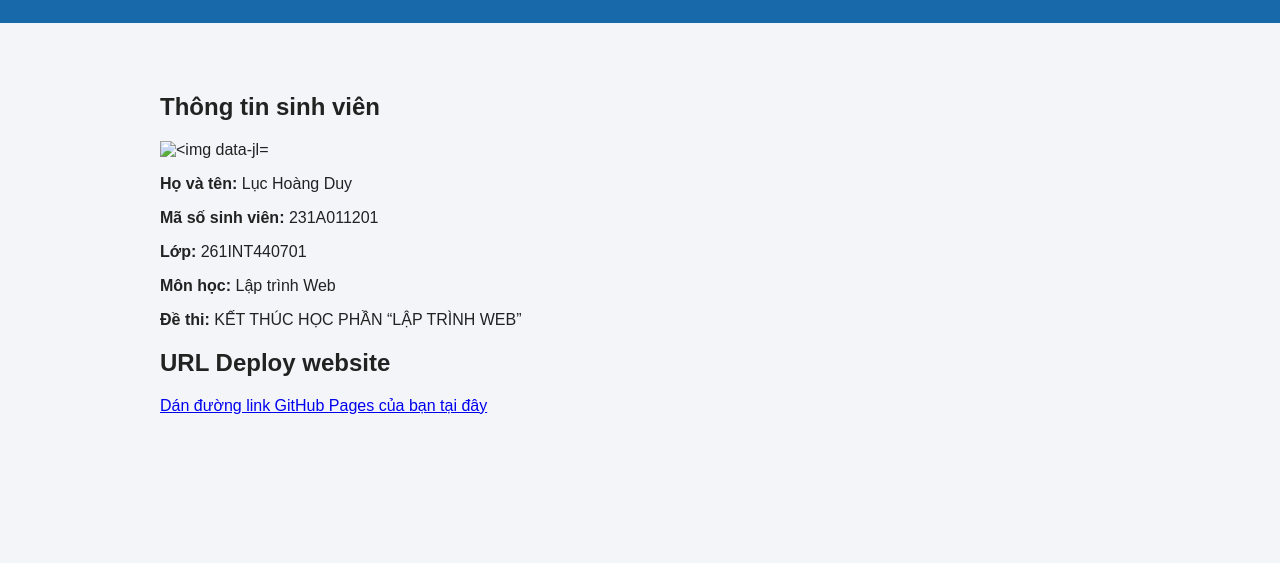
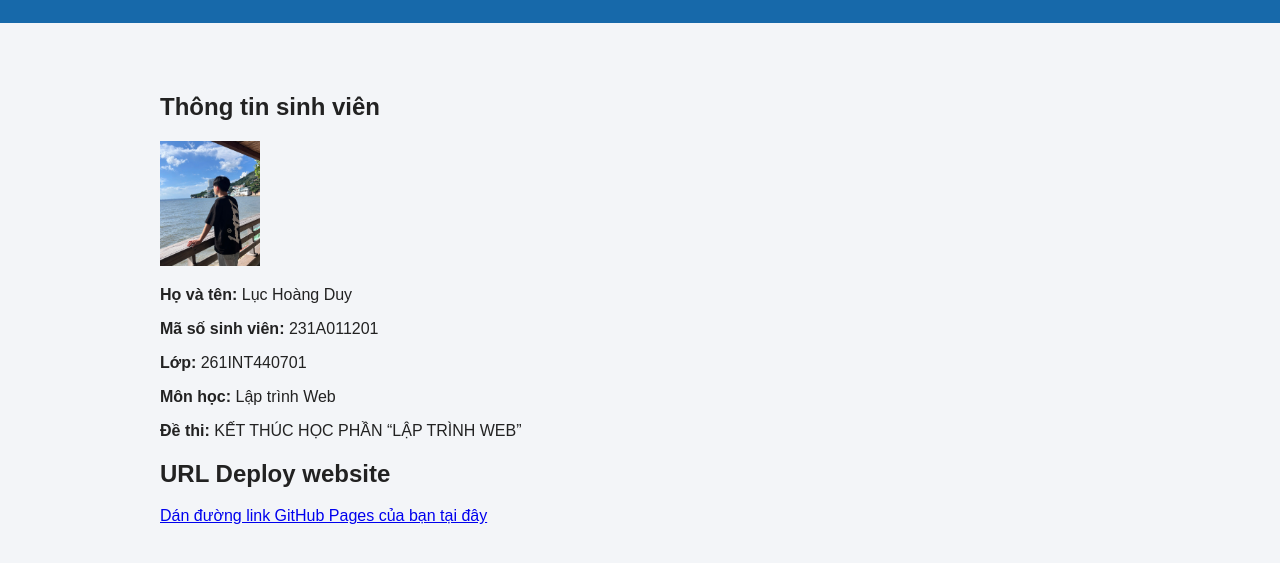
Before and after one commit to hoangduyy2k4-jpg/701-231A011201, a plain HTML site: page contact.html in a window 1280 px wide. Shown: the part 125-688 px from the top of the page. Drawn offline with Linux system fonts and the light colour scheme; files that its build step writes are made by us from their sources.

Commit message:
Update contact.html

```diff
--- a/contact.html
+++ b/contact.html
@@ -4,7 +4,7 @@
     <meta charset="UTF-8">
     <meta name="viewport" content="width=device-width, initial-scale=1.0">
     <title>Thông tin điểm danh</title>
-    <link rel="stylesheet" href="css/style.css">
+   <link rel="stylesheet" href="style.css">
 </head>
 <body>
     <header>
@@ -15,9 +15,7 @@
     <main class="container">
         <h2>Thông tin sinh viên</h2>
 
-        <img src="images/avatar.jpg"
-             alt="<img src="images/avatar.jpg" alt="Ảnh đại diện" width="100">
-
+     <img src="avatar.jpg" alt="Ảnh đại diện" width="100">
         <p><strong>Họ và tên:</strong> Lục Hoàng Duy</p>
         <p><strong>Mã số sinh viên:</strong> 231A011201</p>
         <p><strong>Lớp:</strong> 261INT440701</p>
```
